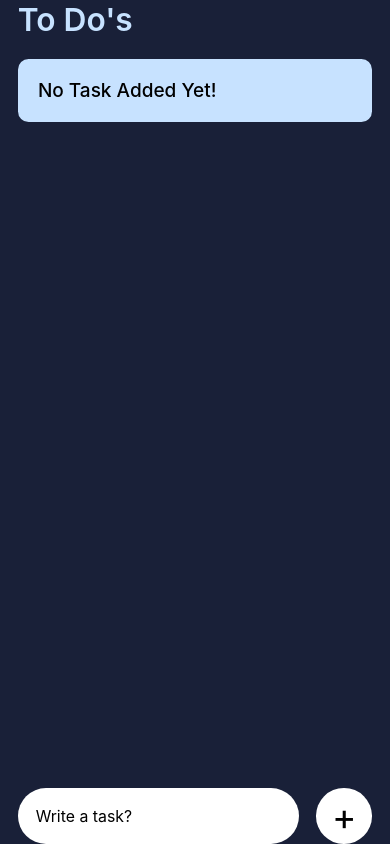
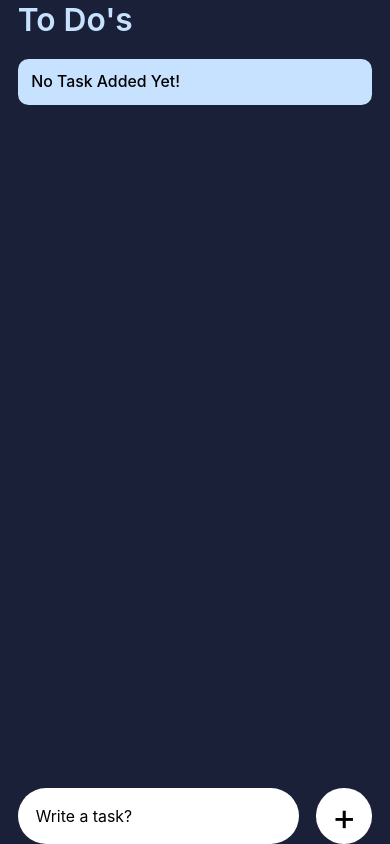
Before and after one commit to MrAbhinavMahajan/RNToDoList, a React Native app: screen / in a window 390 px wide. Built offline with nearby package versions, Linux system fonts and the light colour scheme; what react-native-device-info would draw is missing.

Commit message:
Crash Fix

```diff
--- a/src/app/App.js
+++ b/src/app/App.js
@@ -9,7 +9,7 @@ import {
   Text,
   View,
 } from 'react-native';
-import {moderateScale} from 'react-native-size-matters';
+import {moderateScale, scale} from 'react-native-size-matters';
 import Task from '../components/task/Task';
 import TaskAdder from '../components/taskAdder/TaskAdder';
 import {COLORS} from '../utilities/Colors';
@@ -60,7 +60,7 @@ const App = () => {
   }, []);
 
   const handleAddTask = item =>
-    setToDoListData([...toDoListData, {task: item}]);
+    setToDoListData([...(toDoListData ?? []), {task: item}]);
 
   const handleRemoveTask = removeIndex =>
     setToDoListData(
@@ -117,11 +117,11 @@ const STYLES = StyleSheet.create({
   emptyListWrapper: {
     backgroundColor: COLORS.info200,
     borderRadius: moderateScale(10),
-    padding: verticalGap,
+    padding: scale(12),
   },
   emptyListInfo: {
     textTransform: 'capitalize',
-    fontSize: moderateScale(18),
+    fontSize: moderateScale(15),
     fontWeight: '500',
   },
 });
```
